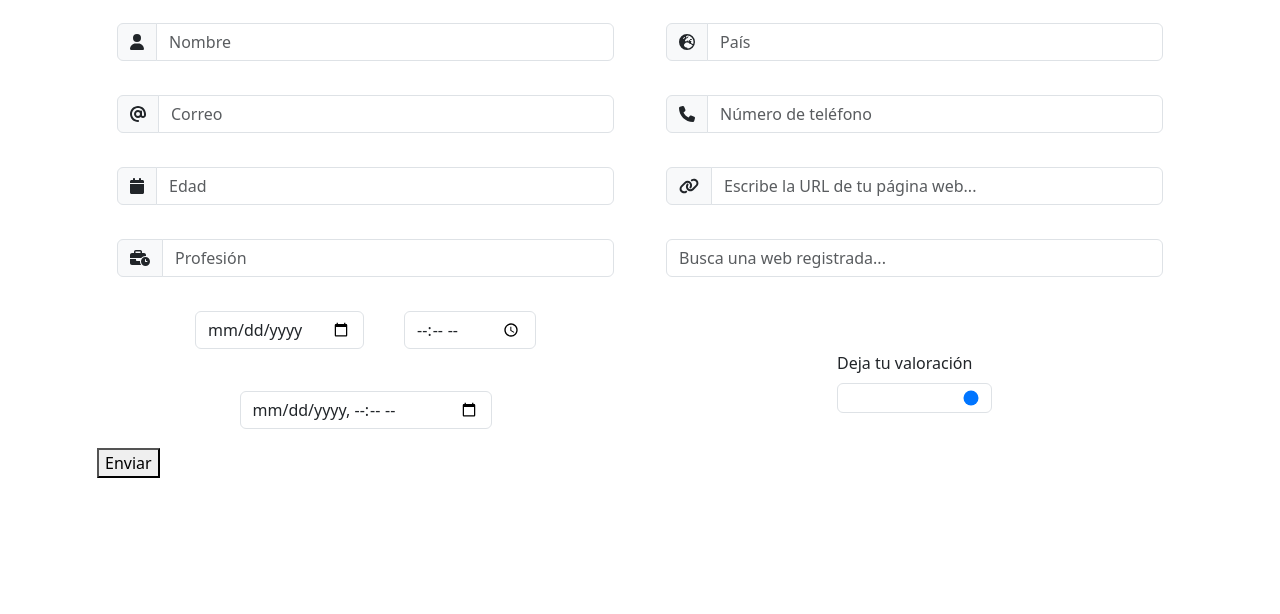
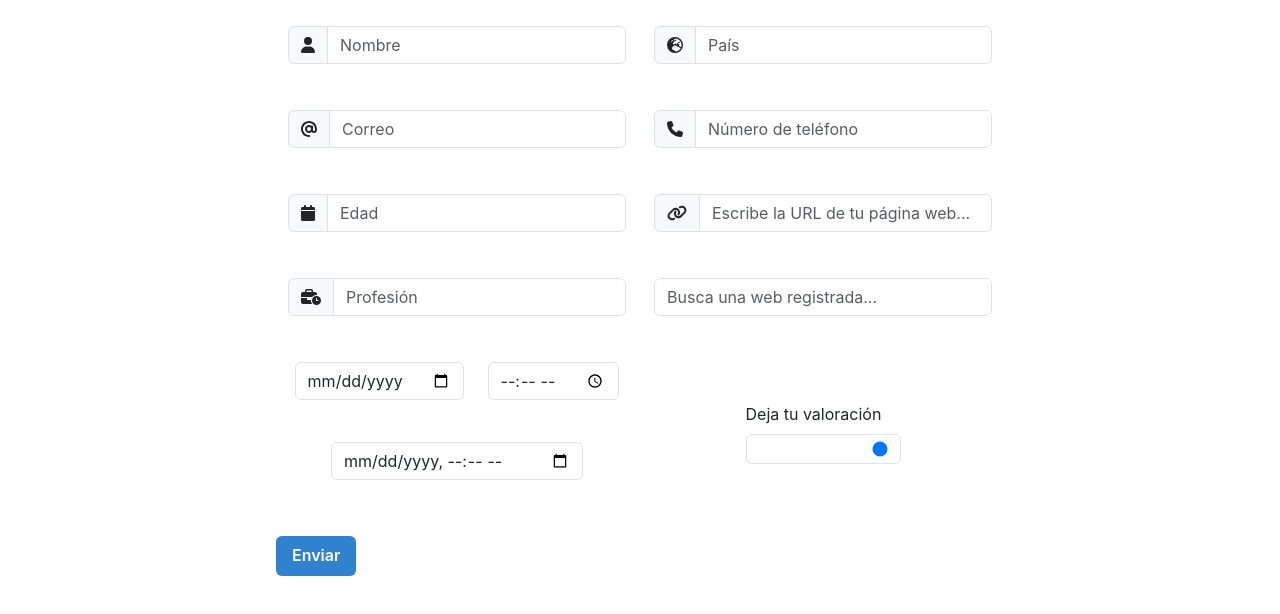
Before and after one commit to aggiovato/ejercicio-form, a React (Vite) app: page / in a window 1280 px wide. Shown: the top 614 px of the page. Built offline with nearby package versions, Linux system fonts and the light colour scheme.

Commit message:
Commit 3: Added some styling ans spacing to components. Added <Chakra />

```diff
--- a/src/components/Input.tsx
+++ b/src/components/Input.tsx
@@ -1,7 +1,7 @@
 import { useFormContext } from "react-hook-form";
 import { InputProps } from "../utils/schemas/schemas";
 // import { useEffect, useState } from "react";
-import { Box } from "@chakra-ui/react";
+import { Flex } from "@chakra-ui/react";
 
 const Input = ({
   name,
@@ -21,8 +21,8 @@ const Input = ({
   // useEffect(() => (error ? setMb(0) : setMb(3)), [error]);
 
   return (
-    <Box h={60} mx={20}>
-      <div className={`mb-3 mt-2`}>
+    <Flex h={20} maxW={800} justifyContent={"center"}>
+      <div className="form-control" style={{ border: "0px" }}>
         {hasLabel && (
           <label htmlFor={name} className="form-label">
             {children || (
@@ -73,7 +73,7 @@ const Input = ({
           </div>
         )}
       </div>
-    </Box>
+    </Flex>
   );
 };
 
--- a/src/components/WebForm.tsx
+++ b/src/components/WebForm.tsx
@@ -18,10 +18,15 @@ const WebForm = () => {
   });
 
   return (
-    <Container maxW="container.md" m="auto" p={15}>
+    <Container maxW="container.md" p={5} justifyContent={"center"}>
       <FormProvider {...methods}>
         <form onSubmit={methods.handleSubmit((data) => console.log(data))}>
-          <SimpleGrid columns={[1, 2]} spacing={12} minChildWidth={420}>
+          <SimpleGrid
+            columns={[1, 2]}
+            spacing={1}
+            minChildWidth={300}
+            justifyContent={"center"}
+          >
             <Input
               name="username"
               placeholder="Nombre"
@@ -72,7 +77,6 @@ const WebForm = () => {
               direction="column"
               alignItems={"center"}
               justifyContent="center"
-              gap={20}
             >
               <Flex>
                 <Input name="date" type="date" />
--- a/src/main.tsx
+++ b/src/main.tsx
@@ -2,9 +2,12 @@ import React from "react";
 import ReactDOM from "react-dom/client";
 import App from "./App.tsx";
 import "bootstrap/dist/css/bootstrap.min.css";
+import { ChakraProvider } from "@chakra-ui/react";
 
 ReactDOM.createRoot(document.getElementById("root")!).render(
-  <React.StrictMode>
-    <App />
-  </React.StrictMode>
+  <ChakraProvider>
+    <React.StrictMode>
+      <App />
+    </React.StrictMode>
+  </ChakraProvider>
 );
```
